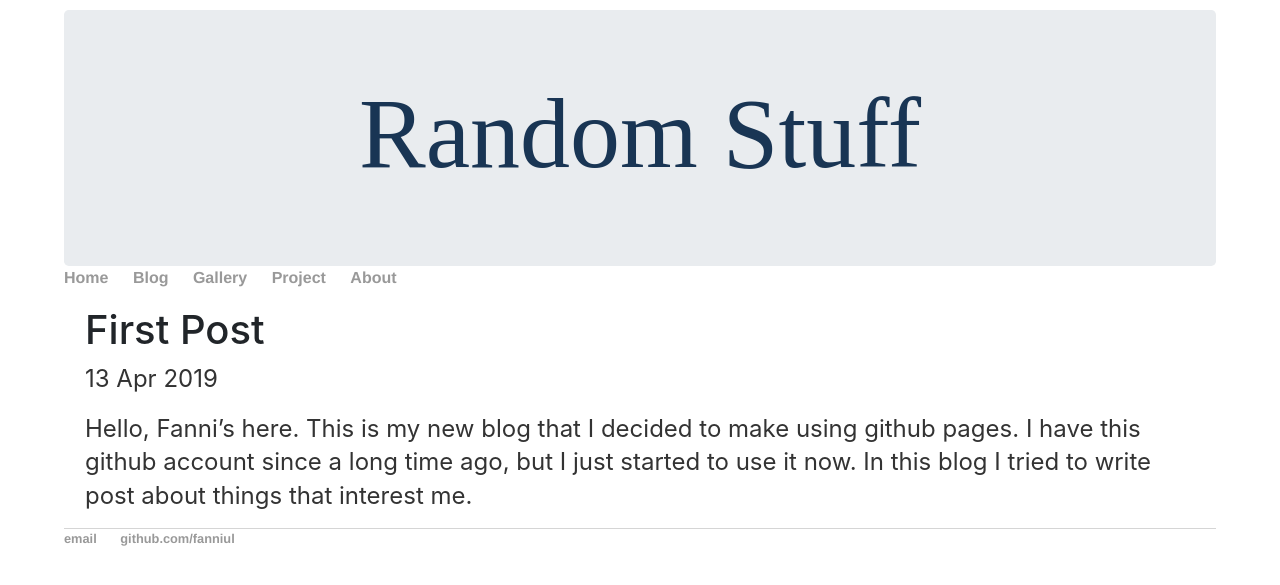
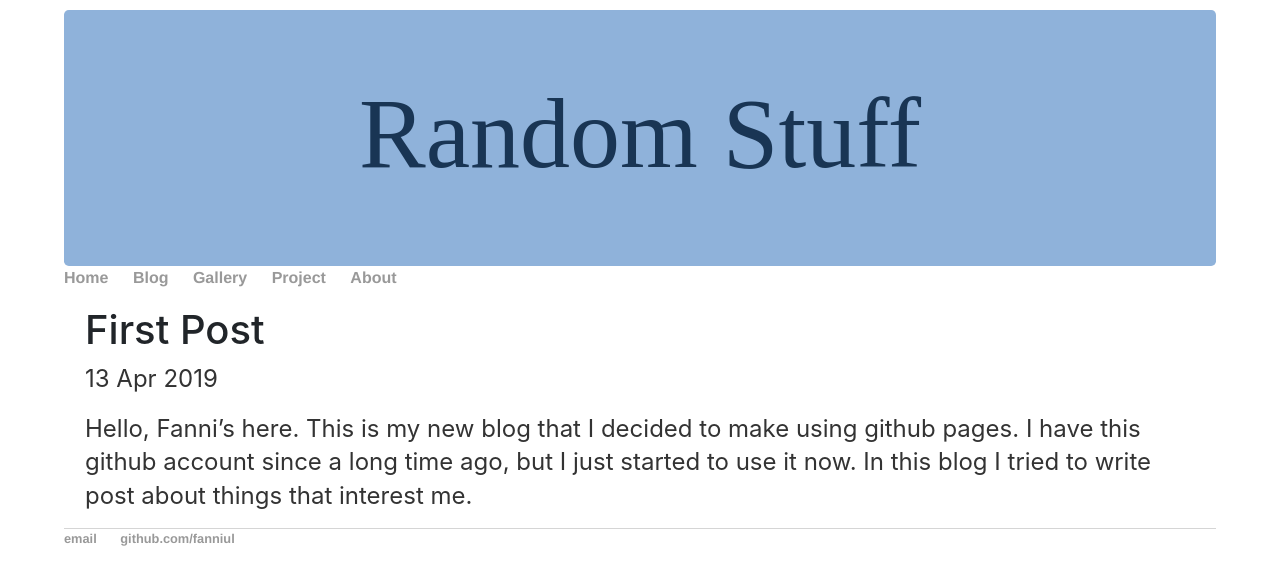
Before and after one commit to fanniul/fanniul.github.io, a Jekyll site: the page built from _posts/2019-04-13-first-post.md, in a window 1280 px wide. Shown: the top 585 px of the page. Built offline with Jekyll 4.4.1, drawn with Linux system fonts in a browser that asks for light colours; some web fonts are replaced.

Commit message:
Update default.html

```diff
--- a/_layouts/default.html
+++ b/_layouts/default.html
@@ -19,7 +19,7 @@
 
 		<body>
 			<!-- Header -->
-			<div class="jumbotron text-center" style="margin-bottom:0;color:#8fb2da;">
+			<div class="jumbotron text-center bg-lightblue" style="margin-bottom:0;">
 			  <h1 style="font-family: Sophia;font-size: 100px;color:#193554;" >Random Stuff</h1>
 			</div>
 			<nav>
```
